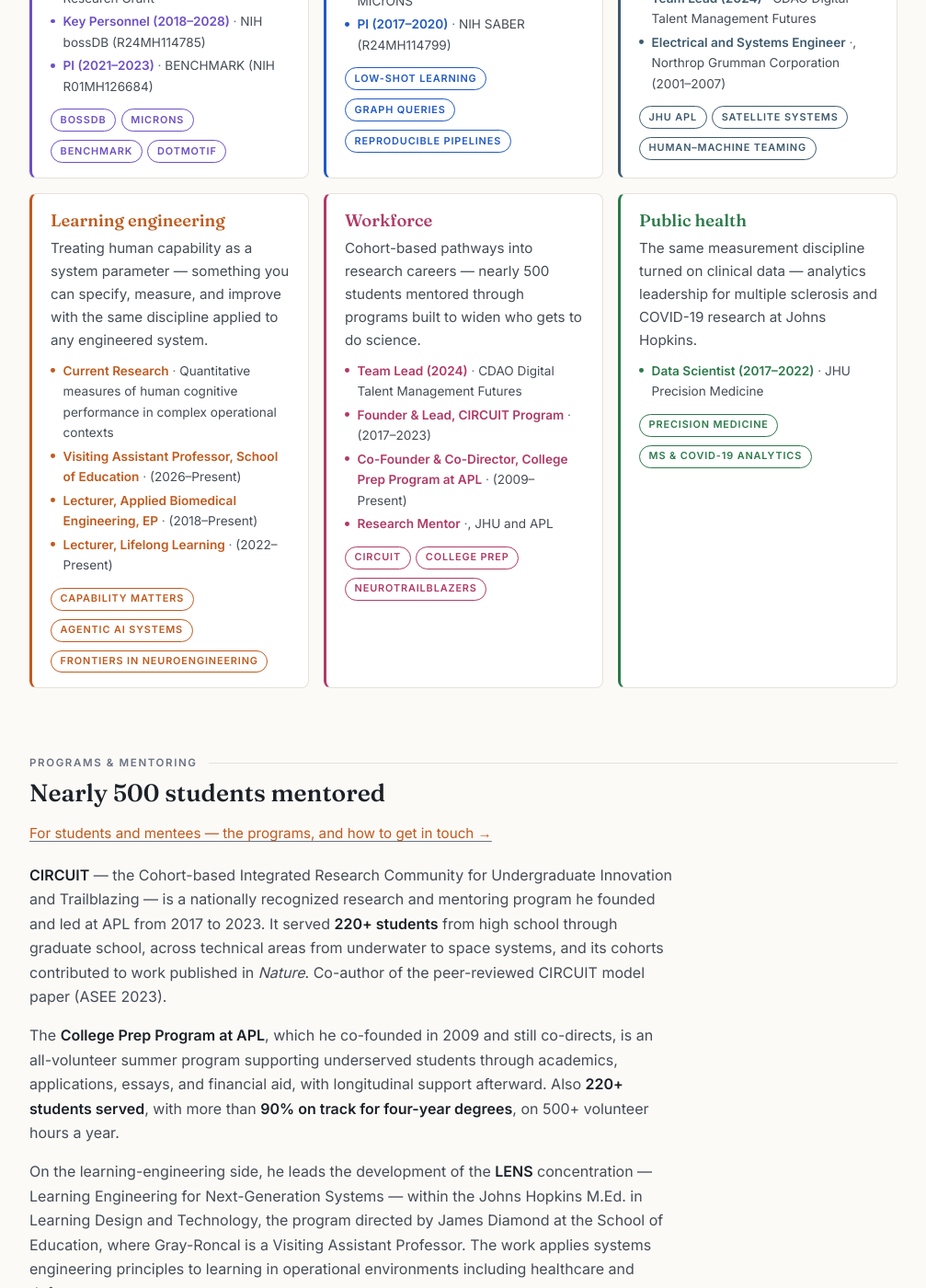
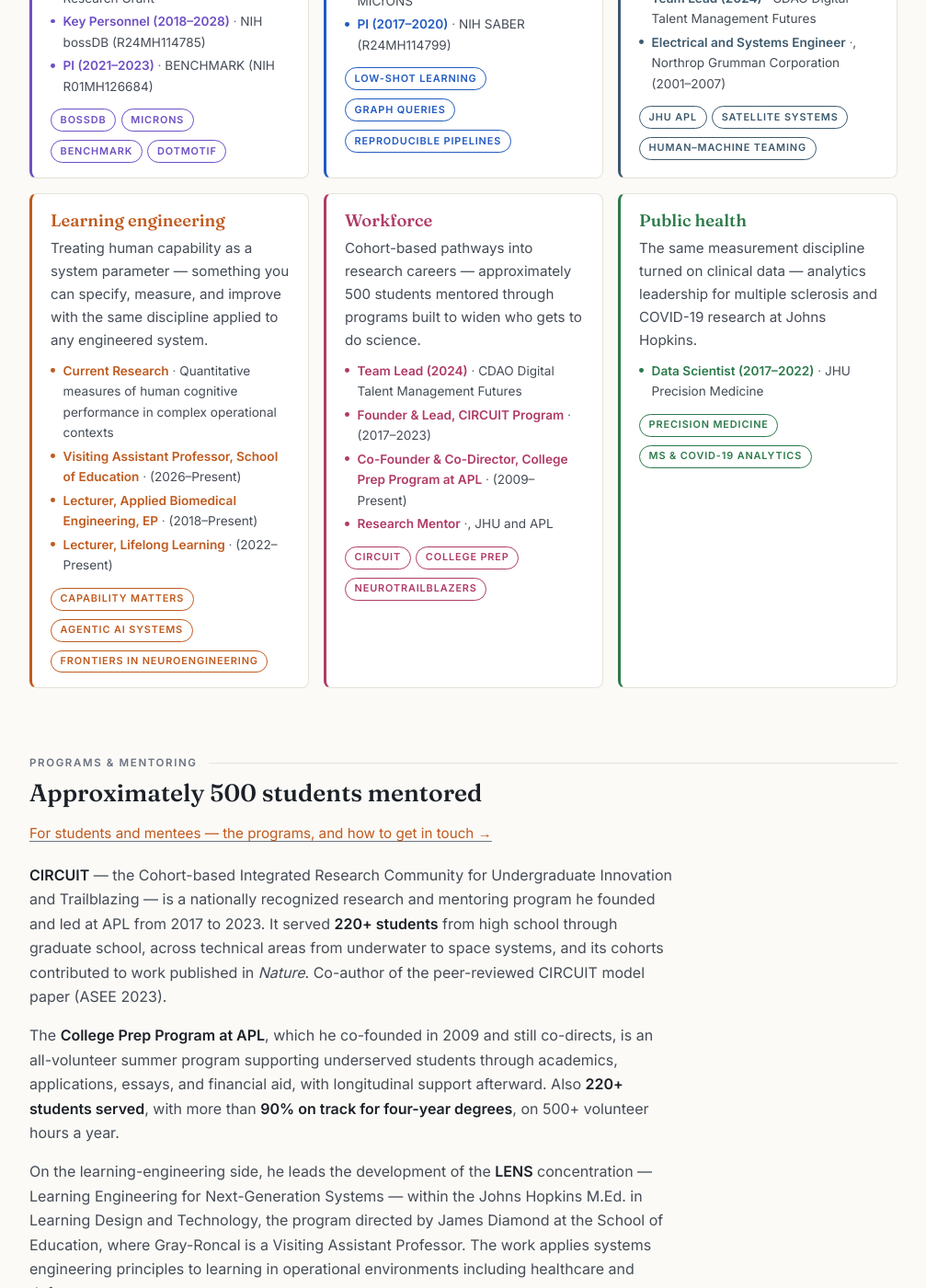
Before and after one commit to wrgr/me, a Jekyll site: the page built from index.html, in a window 1280 px wide and 1400 px high, scrolled down 1223 px. Shown: the whole window at 92% size, without its empty margins (136-1143 px from the left). Built offline with Jekyll 4.4.1, drawn with Linux system fonts in a browser that asks for light colours.

Commit message:
Say "approximately 500 students," confirmed by the author
The figure carried a standing caveat in his own lens-concentration repo,
flagged twice as "confirm it is current and citable" before external use. He
has now confirmed it: approximately 500.

"Approximately" is also the more defensible word — "nearly" implies
approaching-but-under, while the count aggregates CIRCUIT, College Prep, and
individual advising across fifteen years and is honestly non-directional.

Changed in the four source files; cv/will_cv.tex picks it up by regeneration.

Also closes the open question on the AI Synergy Summit (2025) co-organizer
role, which the author confirms is accurate. No code change: service.yml
already stated it plainly, and no hedging language existed anywhere.

Co-Authored-By: Claude Fable 5 <noreply@anthropic.com>
Claude-Session: https://claude.ai/code/session_019pD1fYkRA2brqETaSMgRX1

```diff
--- a/_data/cv/teaching.yml
+++ b/_data/cv/teaching.yml
@@ -28,6 +28,6 @@
   title: Research Mentor
   org: JHU and APL
   description: >-
-    Mentored nearly \textbf{500 students} at high school, undergraduate, and
+    Mentored approximately \textbf{500 students} at high school, undergraduate, and
     graduate levels.
   domains: [workforce]
--- a/_data/domains.yml
+++ b/_data/domains.yml
@@ -54,7 +54,7 @@
 - key: workforce
   label: Workforce
   blurb: >-
-    Cohort-based pathways into research careers — nearly 500 students mentored
+    Cohort-based pathways into research careers — approximately 500 students mentored
     through programs built to widen who gets to do science.
   chips:
     - name: CIRCUIT
--- a/_pages/students.md
+++ b/_pages/students.md
@@ -2,7 +2,7 @@
 layout: page
 title: For students and mentees
 subtitle: >-
-  Nearly 500 students mentored, through programs built on one premise: judge the
+  Approximately 500 students mentored, through programs built on one premise: judge the
   work, not the pedigree.
 permalink: /students/
 ---
--- a/index.html
+++ b/index.html
@@ -40,7 +40,7 @@ title: William Gray-Roncal, PhD
 
 <section id="programs">
   <div class="kicker"><span class="eyebrow">Programs &amp; mentoring</span></div>
-  <h2>Nearly 500 students mentored</h2>
+  <h2>Approximately 500 students mentored</h2>
   <p class="prose lead-link"><a href="{{ '/students/' | relative_url }}">For students and mentees — the programs, and how to get in touch →</a></p>
   <p class="prose">
     <strong>CIRCUIT</strong> — the Cohort-based Integrated Research Community for
```
Also changed, not shown: 3 other files.
